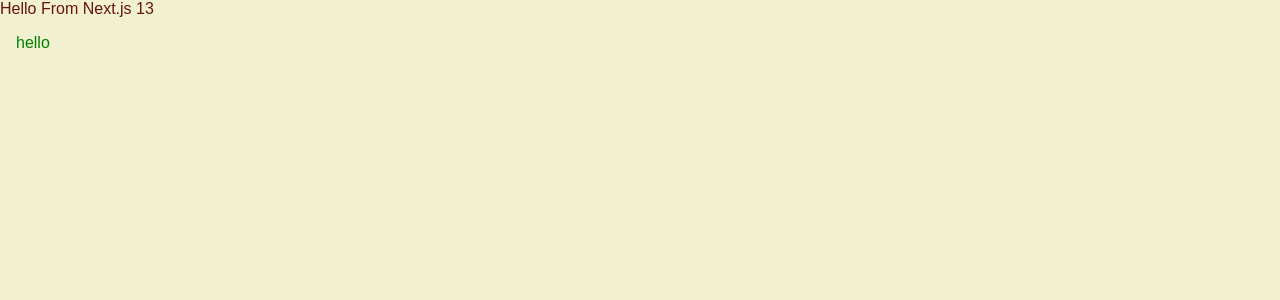
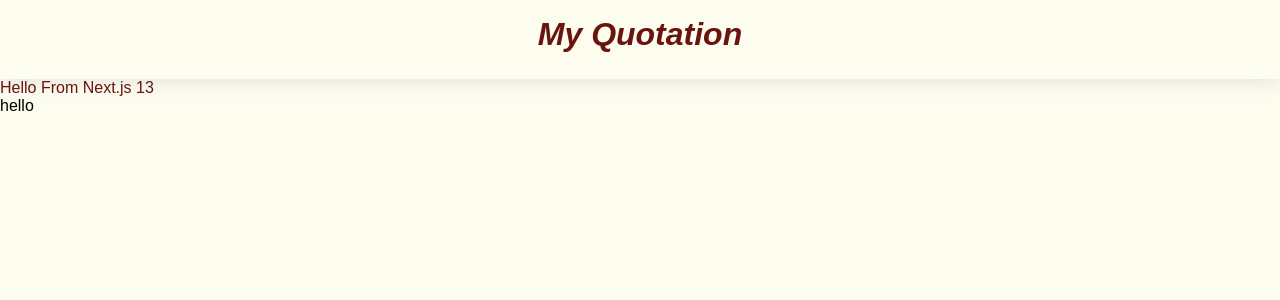
Before and after one commit to Mahdi-Alizadeh96/my_quotation_frontend, a Next.js app: page / in a window 1280 px wide. Shown: the top 300 px of the page. Built offline with nearby package versions, Linux system fonts and the light colour scheme; a web font is replaced by a local one.

Commit message:
add header component

```diff
--- /dev/null
+++ b/src/app/(public)/layout.tsx
@@ -0,0 +1,13 @@
+// <import components
+import { Header } from "@/app/components";
+// import components>
+
+export default function publicLayout({ children }: { children: React.ReactNode }) {
+
+    return (
+      <div>
+        <Header/>
+        {children}
+      </div>
+    )
+};
--- a/src/app/page.module.scss
+++ b/src/app/(public)/page.module.scss
@@ -1,7 +1,3 @@
 .main {
   color: map-get($colors , primary);
 }
-
-.hello {
-  @include reset-list;
-}
--- /dev/null
+++ b/src/app/components/footer/footer.tsx
@@ -0,0 +1,7 @@
+function Footer() {
+  return (
+    <div>footer</div>
+  )
+}
+
+export default Footer
--- /dev/null
+++ b/src/app/components/header/header.module.scss
@@ -0,0 +1,8 @@
+.header {
+    text-align: center;
+    color: map-get($colors , primary);
+    padding: 1rem;
+    padding-bottom: 1.6rem;
+    font-style: italic;
+    @include box-shadow-light();
+}
--- /dev/null
+++ b/src/app/components/header/header.tsx
@@ -0,0 +1,25 @@
+// <import next
+import Link from 'next/link';
+// import next>
+
+// <import styles
+import styles from './header.module.scss';
+// import styles>
+
+/**
+ * @returns main header of site
+ */
+function Header() {
+
+  return (
+    <header className={styles.header}>
+        <Link href='/'>
+            <h1 className={styles.title}>
+                My Quotation
+            </h1>
+        </Link>
+    </header>
+  )
+}
+
+export default Header;
--- /dev/null
+++ b/src/app/components/index.ts
@@ -0,0 +1,9 @@
+// <import components
+import Footer from "./footer/footer";
+import Header from "./header/header";
+// import components>
+
+export {
+    Footer,
+    Header
+}
--- a/src/app/layout.tsx
+++ b/src/app/layout.tsx
@@ -3,7 +3,7 @@ import '@/styles/globals.scss';
 // global styles>
 
 // <import configs
-import { sansita } from '@/lib/configs/fonts'; // import font
+import { sansita } from '&/configs/fonts'; // import font
 // import configs>
 
 // <meta data
--- a/src/styles/_mixins.scss
+++ b/src/styles/_mixins.scss
@@ -1,4 +1,4 @@
-@mixin reset-list {
-    color: green;
-    padding: 1rem;
-}
+// light box shadow
+@mixin box-shadow-light {
+    box-shadow: 0px 0px 20px map-get($additional , 'box-shadow')
+};
--- a/src/styles/_variables.scss
+++ b/src/styles/_variables.scss
@@ -5,8 +5,14 @@
         "secondary" : #a44200,
         "light" : #d58936,
         "dark" : #3c1518,
-        "back-ground" : #f1f1d2,
+        "back-ground" : #fcfcef,
         "white-color" : #fff
+    );
+
+// additional styles set
+
+    $additional: (
+        "box-shadow" : #dddddd
     );
 
 // font sizes for the project
--- a/src/styles/globals.scss
+++ b/src/styles/globals.scss
@@ -6,7 +6,6 @@
 
 html,
 body {
-  // font-family: Sansita;
   max-width: 100vw;
   overflow-x: hidden;
 }
--- a/tsconfig.json
+++ b/tsconfig.json
@@ -26,6 +26,9 @@
     "paths": {
       "@/*": [
         "./src/*"
+      ],
+      "&/*": [
+        "./src/lib/*"
       ]
     }
   },
```
Also changed, not shown: src/app/(public)/page.tsx (renamed from src/app/page.tsx).
